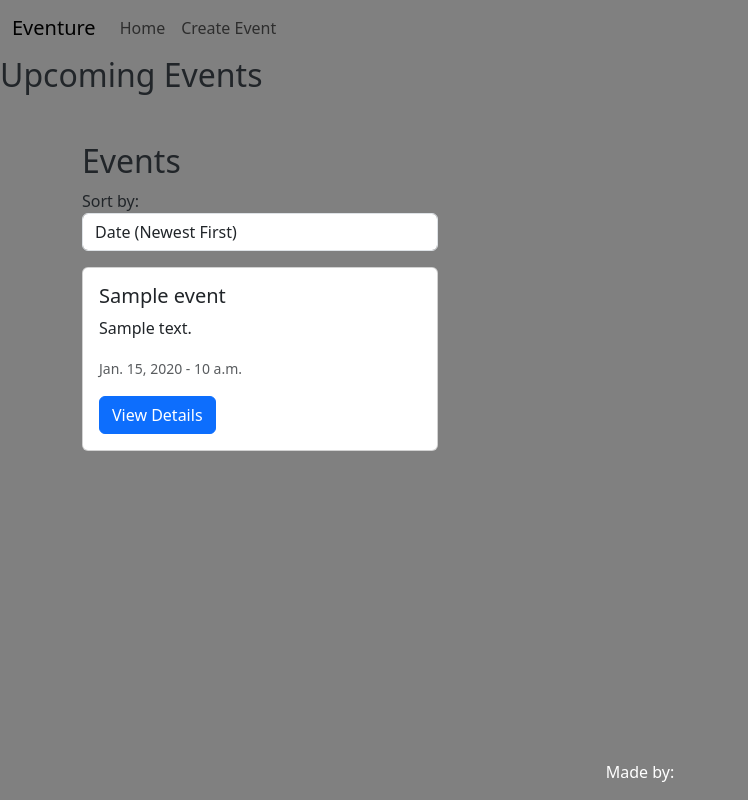
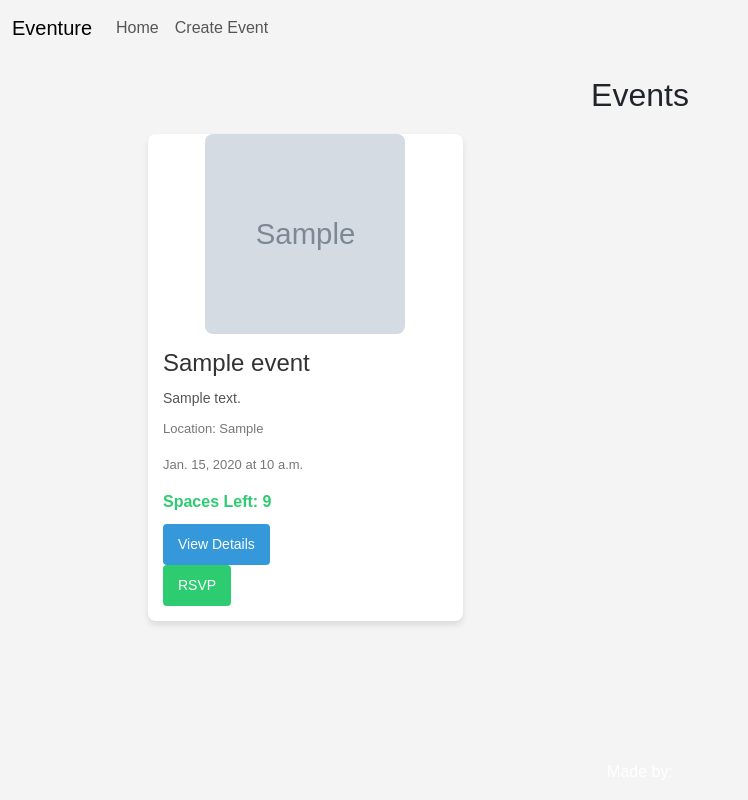
Before and after one commit to LorealCI/eventure, a Django app: page / in a window 1280 px wide. Shown: the whole page, without its empty margins (0-748 px from the left). Run offline with Django 5.2, Linux system fonts and the light colour scheme; tables that the repository leaves empty hold one stand-in row (values such as "Sample post"); grey boxes marked "Sample" are stand-in pictures.

Commit message:
added styling to the pages

```diff
--- a/events/templates/events/event_list.html
+++ b/events/templates/events/event_list.html
@@ -5,46 +5,41 @@ Events
 {% endblock %}
 
 {% block content %}
-{% block sidebar %}
-    <h2>Upcoming Events</h2>
-    <ul>
-        {% for event in upcoming_events %}
-            <li>{{ event.title }}</li>
-        {% endfor %}
-    </ul>
-{% endblock %}
-    <div class="container mt-5">
-        <h2>Events</h2>
-        <div class="row mb-3">
-            <div class="col-md-4">
-                <form method="get" id="sort-form" class="sort-form">
-                    <div class="form-group">
-                        <label for="sort_by">Sort by:</label>
-                        <select name="sort_by" id="sort_by" class="form-control" onchange="document.getElementById('sort-form').submit();">
-                            <option value="date_desc" {% if sort_by == 'date_desc' %}selected{% endif %}>Date (Newest First)</option>
-                            <option value="date_asc" {% if sort_by == 'date_asc' %}selected{% endif %}>Date (Oldest First)</option>
-                            <option value="title_asc" {% if sort_by == 'title_asc' %}selected{% endif %}>Title (A-Z)</option>
-                            <option value="title_desc" {% if sort_by == 'title_desc' %}selected{% endif %}>Title (Z-A)</option>
-                        </select>
-                    </div>
+<div class="container">
+    <h1 class="page-title">Events</h1>
+
+    <div class="event-list">
+        {% for event in events %}
+        <div class="event-card">
+            <div class="event-image">
+                {% if event.image %}
+                <img src="{{ event.image.url }}" alt="{{ event.title }}">
+                {% else %}
+                <div class="no-image">No Image Available</div>
+                {% endif %}
+            </div>
+            <div class="event-details">
+                <h2 class="event-title">{{ event.title }}</h2>
+                <p class="event-description">{{ event.description|truncatewords:20 }}</p>
+                <p class="event-location">Location: {{ event.location }}</p>
+                <p class="event-date-time">{{ event.event_date }} at {{ event.event_time }}</p>
+                <p class="event-status {% if event.is_full %}full{% else %}available{% endif %}">
+                    {% if event.is_full %}
+                        Event Full
+                    {% else %}
+                        Spaces Left: {{ event.spaces_left }}
+                    {% endif %}
+                </p>
+                <a href="{% url 'event_detail' event.id %}" class="event-link">View Details</a>
+                {% if not event.is_full %}
+                <form action="#" method="post">
+                    {% csrf_token %}
+                    <button type="submit" class="rsvp-btn">RSVP</button>
                 </form>
+                {% endif %}
             </div>
         </div>
-        <div class="row">
-            {% for event in events %}
-                <div class="col-md-4 mb-4">
-                    <div class="card">
-                        <div class="card-body">
-                            <h5 class="card-title">{{ event.title }}</h5>
-                            <p class="card-text">{{ event.description|truncatewords:20 }}</p>
-                            <p class="card-text"><small class="text-muted">{{ event.event_date }} - {{ event.event_time }}</small></p>
-                            <a href="{% url 'event_detail' event.id %}" class="btn btn-primary">View Details</a>
-                        </div>
-                    </div>
-                </div>
-            {% empty %}
-                <p>No events available.</p>
-            {% endfor %}
-        </div>
+        {% endfor %}
     </div>
+</div>
 {% endblock %}
--- a/static/css/style.css
+++ b/static/css/style.css
@@ -1,3 +1,128 @@
 body {
-    background-color: grey;
+    font-family: Arial, sans-serif;
+    background-color: #f4f4f4;
+    margin: 0;
+    padding: 0;
 }
+
+.container {
+    width: 80%;
+    margin: 0 auto;
+    padding: 20px;
+}
+
+.page-title {
+    text-align: center;
+    font-size: 2em;
+    margin-bottom: 20px;
+}
+
+.event-list {
+    display: grid;
+    grid-template-columns: repeat(auto-fill, minmax(250px, 1fr));
+    gap: 20px;
+}
+
+.event-card {
+    background-color: #fff;
+    border-radius: 8px;
+    box-shadow: 0 4px 6px rgba(0, 0, 0, 0.1);
+    overflow: hidden;
+    transition: transform 0.3s;
+}
+
+.event-card:hover {
+    transform: translateY(-10px);
+}
+
+.event-image {
+    width: 200px; /* Set a fixed width for the square */
+    height: 200px; /* Set the height equal to the width for a square */
+    margin: 0 auto; /* Center the image horizontally */
+    display: flex; /* Use flexbox for alignment */
+    justify-content: center; /* Center the content horizontally */
+    align-items: center; /* Center the content vertically */
+}
+
+.event-image img {
+    width: 100%; /* Make the image fit the container */
+    height: 100%; /* Ensure the image fills the square */
+    object-fit: cover; /* Maintain aspect ratio and crop if necessary */
+    border-radius: 8px; /* Optional: Add rounded corners */
+}
+
+.no-image {
+    width: 100%;
+    height: 200px;
+    background-color: #ddd;
+    display: flex;
+    justify-content: center;
+    align-items: center;
+    color: #777;
+    font-size: 14px;
+}
+
+.event-details {
+    padding: 15px;
+}
+
+.event-title {
+    font-size: 1.5em;
+    margin-bottom: 10px;
+    color: #333;
+}
+
+.event-description {
+    color: #555;
+    margin-bottom: 10px;
+    font-size: 14px;
+}
+
+.event-location,
+.event-date-time {
+    color: #777;
+    font-size: 13px;
+}
+
+.event-status {
+    font-weight: bold;
+    margin: 10px 0;
+}
+
+.event-status.full {
+    color: #e74c3c;
+}
+
+.event-status.available {
+    color: #2ecc71;
+}
+
+.event-link {
+    display: inline-block;
+    background-color: #3498db;
+    color: #fff;
+    padding: 10px 15px;
+    text-decoration: none;
+    border-radius: 4px;
+    font-size: 14px;
+    text-align: center;
+}
+
+.event-link:hover {
+    background-color: #2980b9;
+}
+
+.rsvp-btn {
+    display: inline-block;
+    background-color: #2ecc71;
+    color: #fff;
+    padding: 10px 15px;
+    border-radius: 4px;
+    font-size: 14px;
+    cursor: pointer;
+    border: none;
+}
+
+.rsvp-btn:hover {
+    background-color: #27ae60;
+}
```
Also changed, not shown: events/templates/events/event_detail.html (+25 -10 lines).
